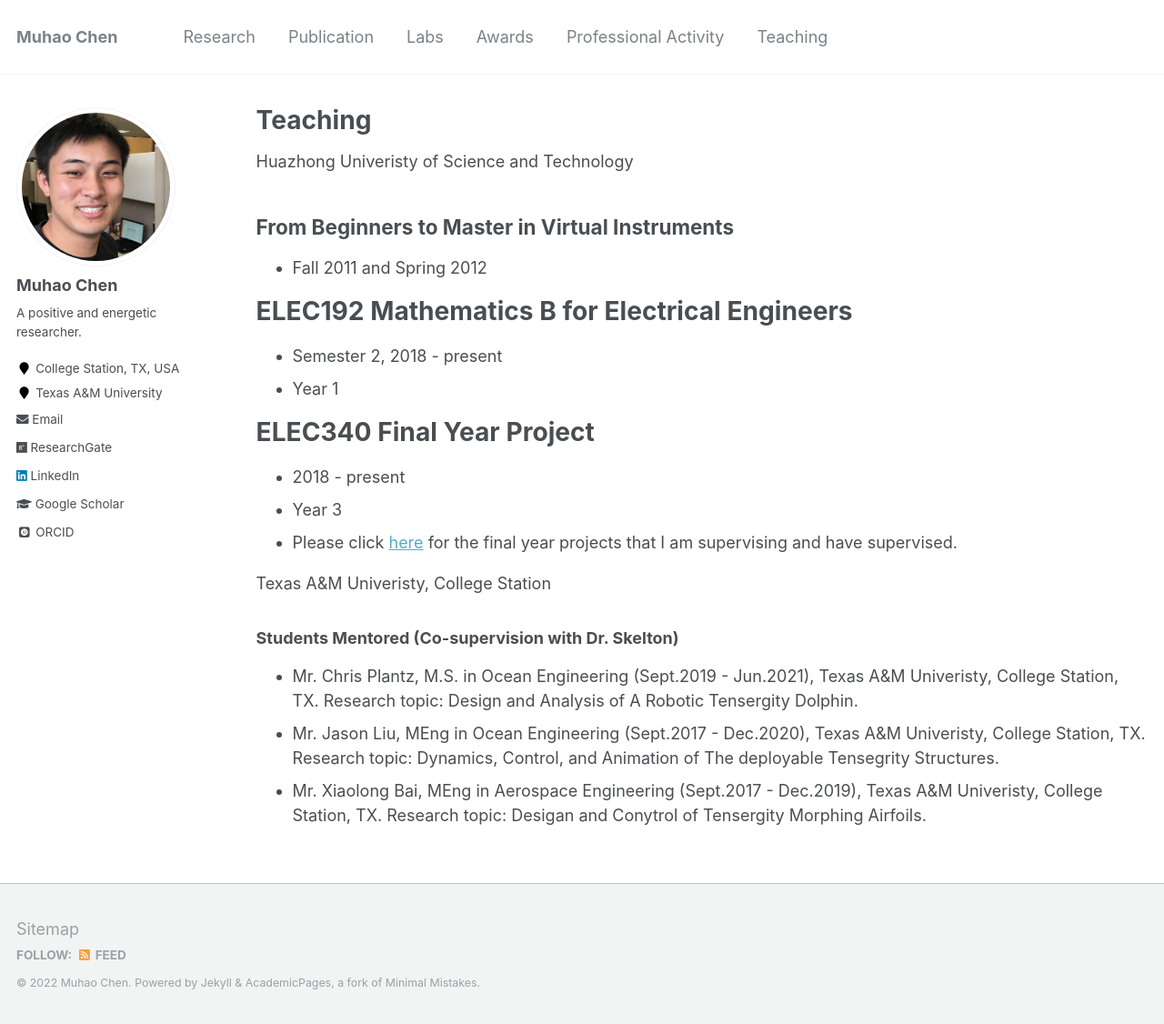
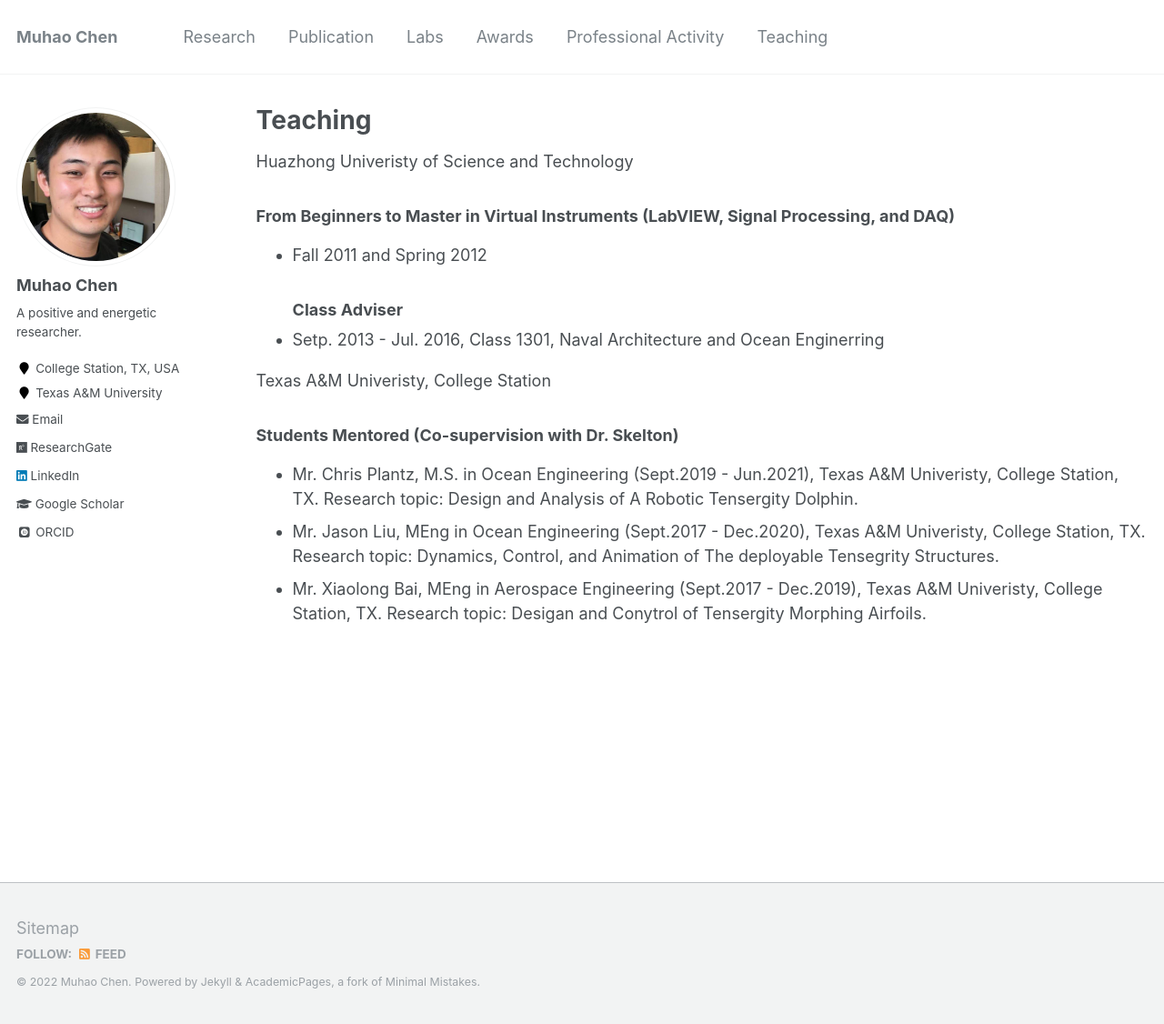
Before and after one commit to Muhao-Chen/muhao-chen.github.io, a Jekyll site: the page built from _pages/teaching.md, in a window 1280 px wide and 1126 px high. Shown: the whole window at 91% size. Built offline with Jekyll 4.4.1, drawn with Linux system fonts in a browser that asks for light colours; some web fonts are replaced.

Commit message:
Update teaching.md

```diff
--- a/_pages/teaching.md
+++ b/_pages/teaching.md
@@ -6,17 +6,11 @@ author_profile: true
 toc: true
 ---
 Huazhong Univeristy of Science and Technology
-## From Beginners to Master in Virtual Instruments
+### From Beginners to Master in Virtual Instruments (LabVIEW, Signal Processing, and DAQ)
 * Fall 2011 and Spring 2012
+### Class Adviser
+* Setp. 2013 - Jul. 2016, Class 1301, Naval Architecture and Ocean Enginerring
 
-# ELEC192 Mathematics B for Electrical Engineers
-* Semester 2, 2018 - present
-* Year 1
-
-# ELEC340 Final Year Project
-* 2018 - present
-* Year 3
-* Please click [here](/teaching-fyp/){:target="_blank"} for the final year projects that I am supervising and have supervised.
 
 Texas A&M Univeristy, College Station
 ### Students Mentored (Co-supervision with Dr. Skelton)
```
